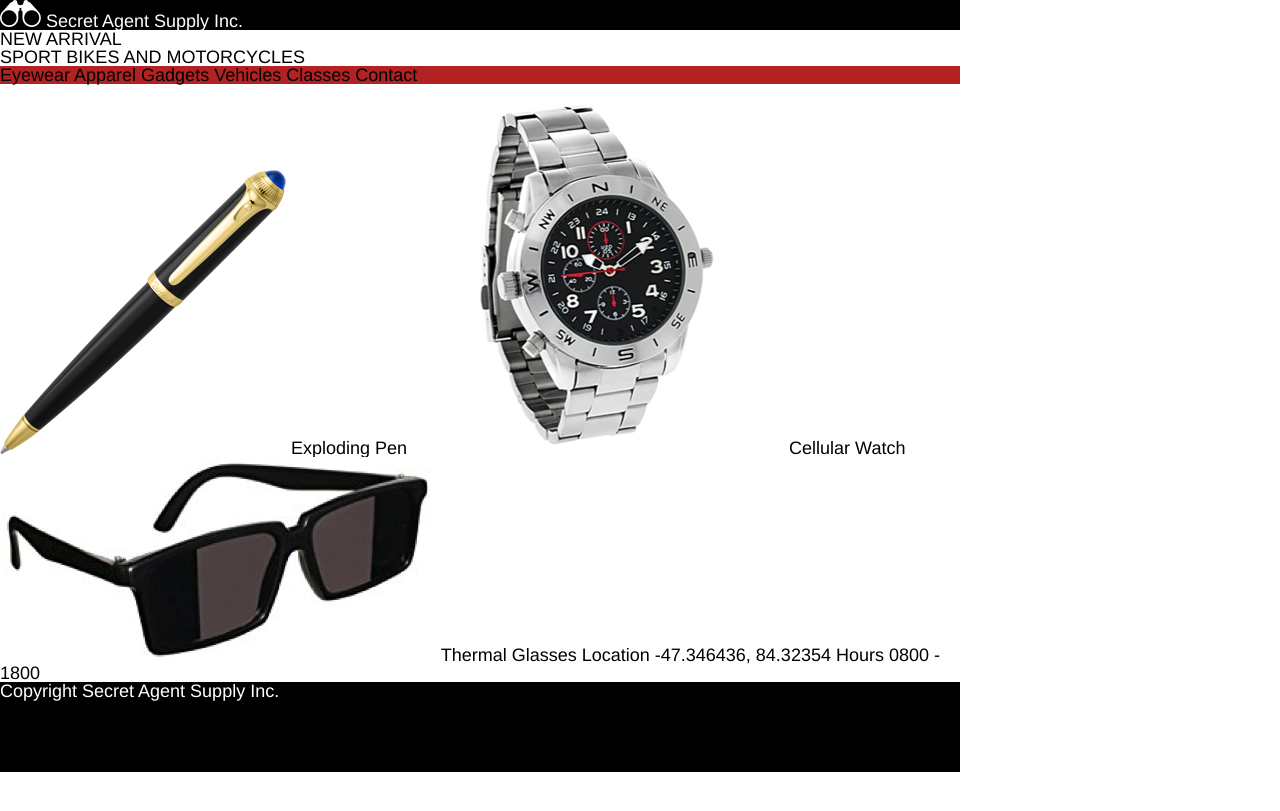
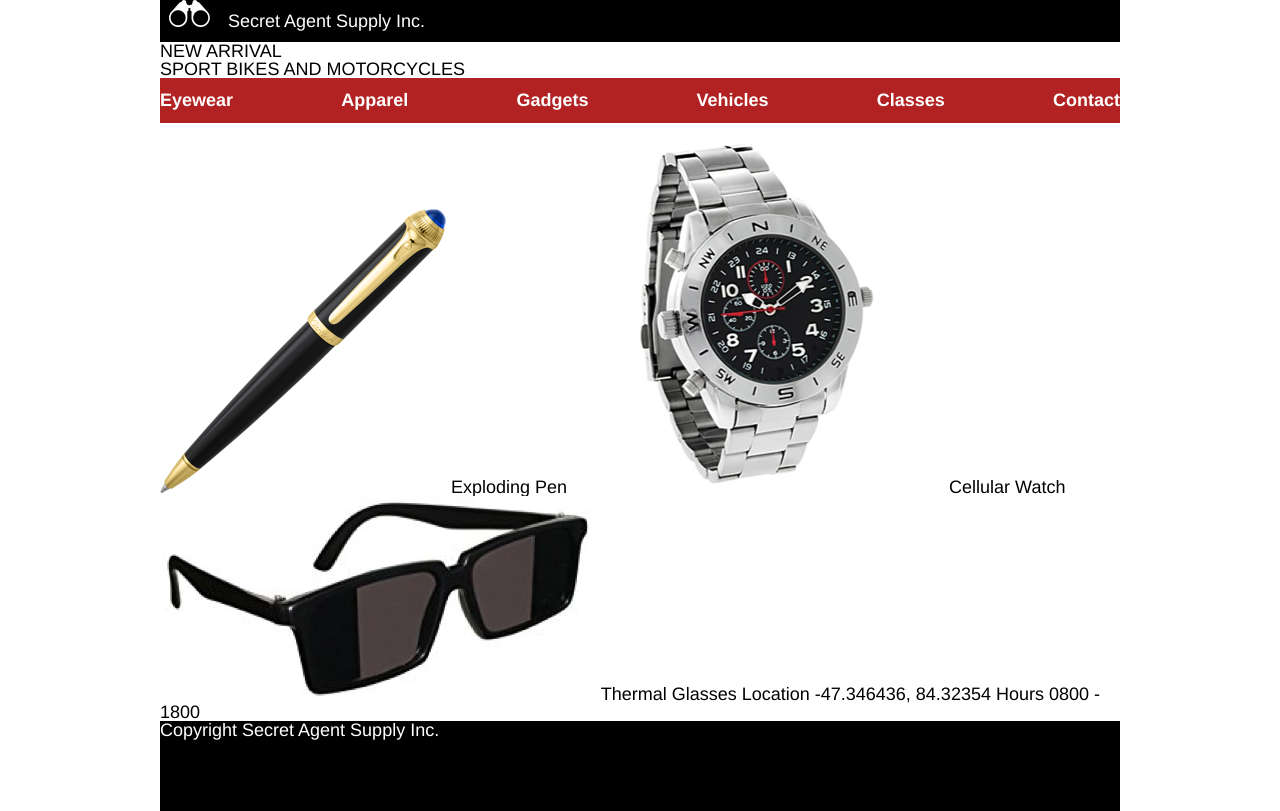
Before and after one commit to chanamur/secretagent, a plain HTML site: page index.html in a window 1280 px wide. Drawn offline with Linux system fonts and the light colour scheme.

Commit message:
make nav

```diff
--- a/index.html
+++ b/index.html
@@ -11,7 +11,7 @@
   <!--header-->
     <header>
       <img src="resources/images/logo.png" alt="logo">
-      Secret Agent Supply Inc.
+      <div>Secret Agent Supply Inc.</div>
     </header>
 
 <!--section-->
@@ -22,12 +22,12 @@
 
 <!--nav bar-->
     <nav>
-      Eyewear
-      Apparel
-      Gadgets
-      Vehicles
-      Classes
-      Contact
+      <div class="font1">Eyewear</div>
+      <div class="font1">Apparel</div>
+      <div class="font1">Gadgets</div>
+      <div class="font1">Vehicles</div>
+      <div class="font1">Classes</div>
+      <div class="font1">Contact</div>
     </nav>
 
 <!--products-->
--- a/resources/css/style.css
+++ b/resources/css/style.css
@@ -5,6 +5,13 @@ html {
 
 body {
   width: 960px;
+  margin: 0 auto;
+}
+
+.font1 {
+  font-size: 1rem;
+  font-weight: bold;
+  color: white;
 }
 
 /* header */
@@ -12,21 +19,33 @@ body {
 header {
   background-color: black;
   color: white;
+  display: inline-flex;
+  width: 100%;
 }
 
 header img {
   height: 1.5rem;
+  margin-left: 0.5rem;
 }
 
-
+header div {
+  margin-top: 0.66rem;
+  margin-bottom: 0.66rem;
+  margin-left: 1rem;
+}
 
 /* nav */
 
 nav {
   background-color: firebrick;
+  display: flex;
+  justify-content: space-between;
 }
 
-
+nav div {
+  margin-top: 0.75rem;
+  margin-bottom: 0.75rem;
+}
 
 /* footer */
 
```
